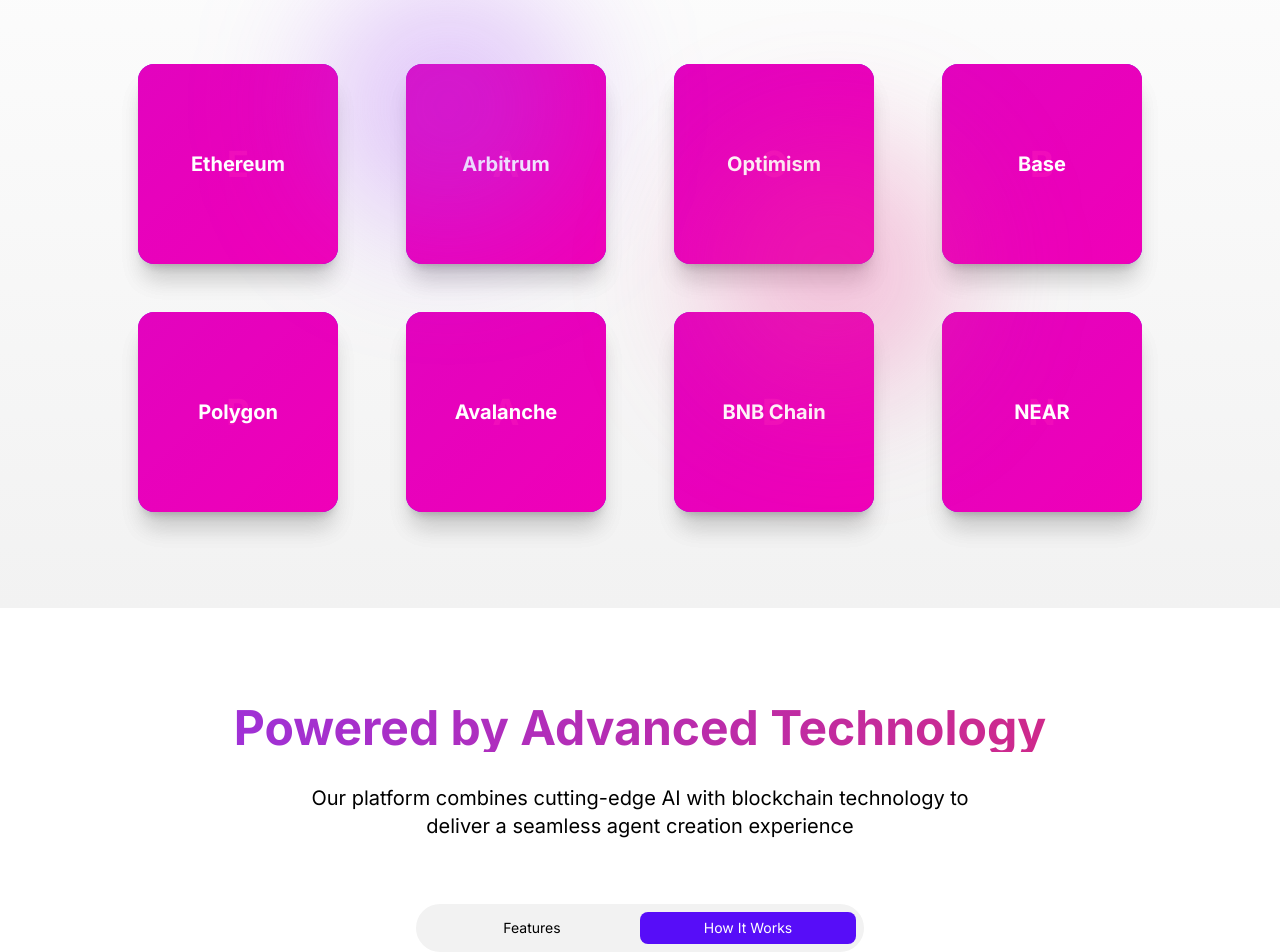
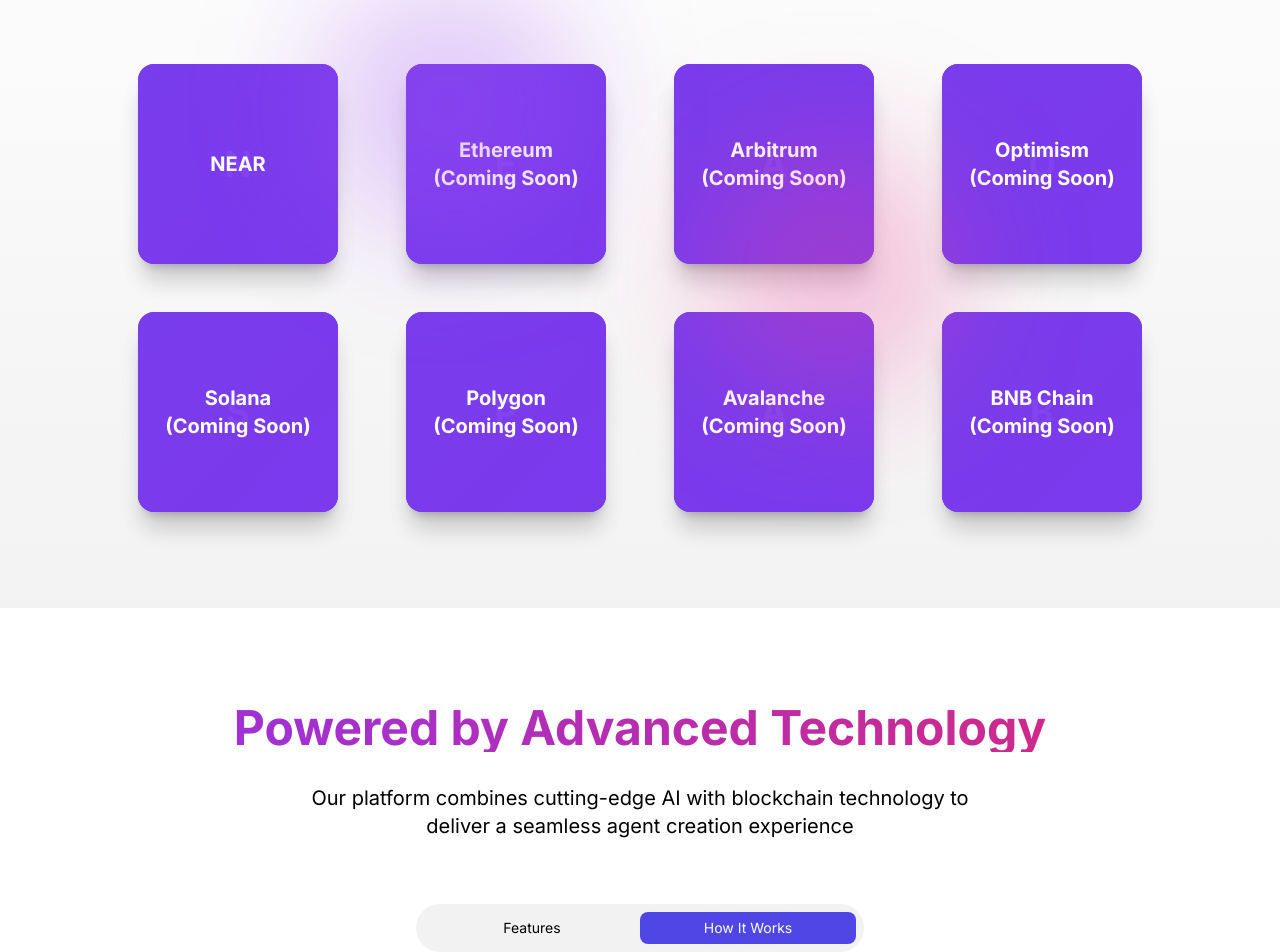
Before and after one commit to DogukanGun/t2v_near_ai_agent, a Next.js app in the folder app/: page / in a window 1280 px wide. Shown: the part 1100-2052 px from the top of the page. Built offline with nearby package versions, Linux system fonts and the light colour scheme.

Commit message:
fix: desing update for frontend

```diff
--- a/app/app/app/page.tsx
+++ b/app/app/app/page.tsx
@@ -62,7 +62,7 @@
   }
 
   return (
-    <div className="flex h-screen bg-white dark:bg-base-100">
+    <div className="flex min-h-screen bg-white dark:bg-base-100">
       {/* Chat History Drawer */}
       <div className={`fixed inset-y-0 left-0 transform ${
         isHistoryOpen ? 'translate-x-0' : '-translate-x-full'
--- a/app/app/docs/page.tsx
+++ b/app/app/docs/page.tsx
@@ -194,7 +194,7 @@
   }
 
   return (
-    <div className="min-h-screen bg-base-200">
+    <div className="bg-base-200">
       {/* Header */}
       <div className="bg-primary text-primary-content py-8">
         <div className="container mx-auto px-4">
--- a/app/app/globals.css
+++ b/app/app/globals.css
@@ -1,7 +1,16 @@
 @import url('https://fonts.googleapis.com/css?family=Economica');
+
 @tailwind base;
 @tailwind components;
 @tailwind utilities;
+
+@layer base {
+  :root {
+    --foreground-rgb: 0, 0, 0;
+    --background-start-rgb: 214, 219, 220;
+    --background-end-rgb: 255, 255, 255;
+  }
+}
 
 /* Animation Utilities */
 @layer utilities {
@@ -97,6 +106,14 @@
   }
 }
 
+* {
+  box-sizing: border-box;
+}
+
+html {
+  scroll-behavior: smooth;
+}
+
 body {
   color: rgb(var(--foreground-rgb));
   background: linear-gradient(
@@ -124,7 +141,7 @@
   top: 0;
   left: 0;
   width: 100%;
-  height: 1000vh;
+  height: 100%;
   background: linear-gradient(
     45deg,
     rgb(101, 91, 239) 0%,
@@ -218,13 +235,13 @@
     transform: translateY(0) rotate(0deg);
   }
   25% {
-    transform: translateY(-200vh) rotate(90deg);
+    transform: translateY(-20vh) rotate(90deg);
   }
   50% {
-    transform: translateY(-400vh) rotate(180deg);
+    transform: translateY(-40vh) rotate(180deg);
   }
   75% {
-    transform: translateY(-600vh) rotate(270deg);
+    transform: translateY(-60vh) rotate(270deg);
   }
 }
 
--- a/app/app/layout.tsx
+++ b/app/app/layout.tsx
@@ -17,9 +17,16 @@
 }) {
   return (
     <html lang="en" data-theme="light">
-      <body className={inter.className}>
-        <Navbar />
-        {children}
+      <head>
+        <meta name="viewport" content="width=device-width, initial-scale=1" />
+      </head>
+      <body className={`${inter.className} min-h-screen`}>
+        <div className="min-h-screen flex flex-col">
+          <Navbar />
+          <main className="flex-1">
+            {children}
+          </main>
+        </div>
       </body>
     </html>
   )
--- a/app/app/page.tsx
+++ b/app/app/page.tsx
@@ -44,18 +44,18 @@
   ]
 
   const blockchains = [
-    'Ethereum',
-    'Arbitrum',
-    'Optimism',
-    'Base',
-    'Polygon',
-    'Avalanche',
-    'BNB Chain',
-    'NEAR'
+    'NEAR',
+    'Ethereum (Coming Soon)',
+    'Arbitrum (Coming Soon)',
+    'Optimism (Coming Soon)',
+    'Solana (Coming Soon)',
+    'Polygon (Coming Soon)',
+    'Avalanche (Coming Soon)',
+    'BNB Chain (Coming Soon)',
   ]
 
   return (
-    <main className="min-h-screen">
+    <div className="min-h-screen">
       {/* Hero Section */}
       <div className="hero min-h-screen gradient-hero">
         <div className="hero-content text-center">
@@ -367,11 +367,11 @@
       </div>
 
       {/* Call to Action */}
-      <div className="bg-primary text-primary-content py-16">
+      <div className="bg-gradient-to-r from-indigo-600 to-violet-600 text-white py-16">
         <div className="container mx-auto px-4 text-center">
           <h2 className="text-3xl font-bold mb-4 animate-fade-in">Ready to Transform Your Blockchain Marketing?</h2>
           <p className="mb-8 max-w-2xl mx-auto animate-fade-in animate-delay-100">Join the growing community of blockchain projects leveraging AI-powered autonomous agents for their marketing needs.</p>
-          <button className="btn btn-secondary btn-lg animate-bounce-in animate-delay-200 hover:animate-pulse-soft">Get Started Today</button>
+          <button className="btn bg-white text-indigo-600 hover:bg-indigo-50 border-none btn-lg animate-bounce-in animate-delay-200 hover:animate-pulse-soft">Get Started Today</button>
         </div>
       </div>
 
@@ -398,6 +398,6 @@
           <a className="link link-hover transition-all duration-300">Cookie policy</a>
         </div>
       </footer>
-    </main>
+    </div>
   )
 }
--- a/app/next.config.js
+++ b/app/next.config.js
@@ -1,4 +1,12 @@
 /** @type {import('next').NextConfig} */
-const nextConfig = {}
+const nextConfig = {
+  webpack: (config) => {
+    config.resolve.fallback = {
+      ...config.resolve.fallback,
+      fs: false,
+    };
+    return config;
+  },
+}
 
 module.exports = nextConfig
--- a/app/tailwind.config.js
+++ b/app/tailwind.config.js
@@ -1,21 +1,20 @@
 /** @type {import('tailwindcss').Config} */
 module.exports = {
     content: [
-      './pages/**/*.{js,ts,jsx,tsx,mdx}',
-      './components/**/*.{js,ts,jsx,tsx,mdx}',
       './app/**/*.{js,ts,jsx,tsx,mdx}',
+      './app/components/**/*.{js,ts,jsx,tsx,mdx}',
+      './app/app/**/*.{js,ts,jsx,tsx,mdx}',
     ],
     theme: {
       extend: {},
     },
     plugins: [require("daisyui")],
     daisyui: {
-      themes: [
-        {
+      themes: [{
         light: {
-            "primary": "#570df8",
+          "primary": "#4F46E5",  // Indigo-600
           "primary-content": "#ffffff",
-            "secondary": "#f000b8",
+          "secondary": "#7C3AED", // Violet-600
           "secondary-content": "#ffffff",
           "accent": "#37cdbe",
           "accent-content": "#ffffff",
@@ -26,23 +25,13 @@
           "base-300": "#e5e6e6",
           "base-content": "#000000"
         }
-        },
-        {
-          cupcake: {
-            "primary": "#65c3c8",
-            "primary-content": "#ffffff",
-            "secondary": "#ef9fbc",
-            "secondary-content": "#ffffff",
-            "accent": "#eeaf3a",
-            "accent-content": "#ffffff",
-            "neutral": "#291334",
-            "neutral-content": "#ffffff",
-            "base-100": "#faf7f5",
-            "base-200": "#efeae6",
-            "base-300": "#e7e2df",
-            "base-content": "#000000"
-          }
-        },
-      ],
+      }],
+      darkTheme: "dark",
+      base: true,
+      styled: true,
+      utils: true,
+      prefix: "",
+      logs: true,
+      themeRoot: ":root",
     },
   }
```
Also changed, not shown: app/package.json (+4 -4 lines), 2 other files (tests, documents, lock files or other folders). Lines whose indentation alone changed are shown as unchanged.
